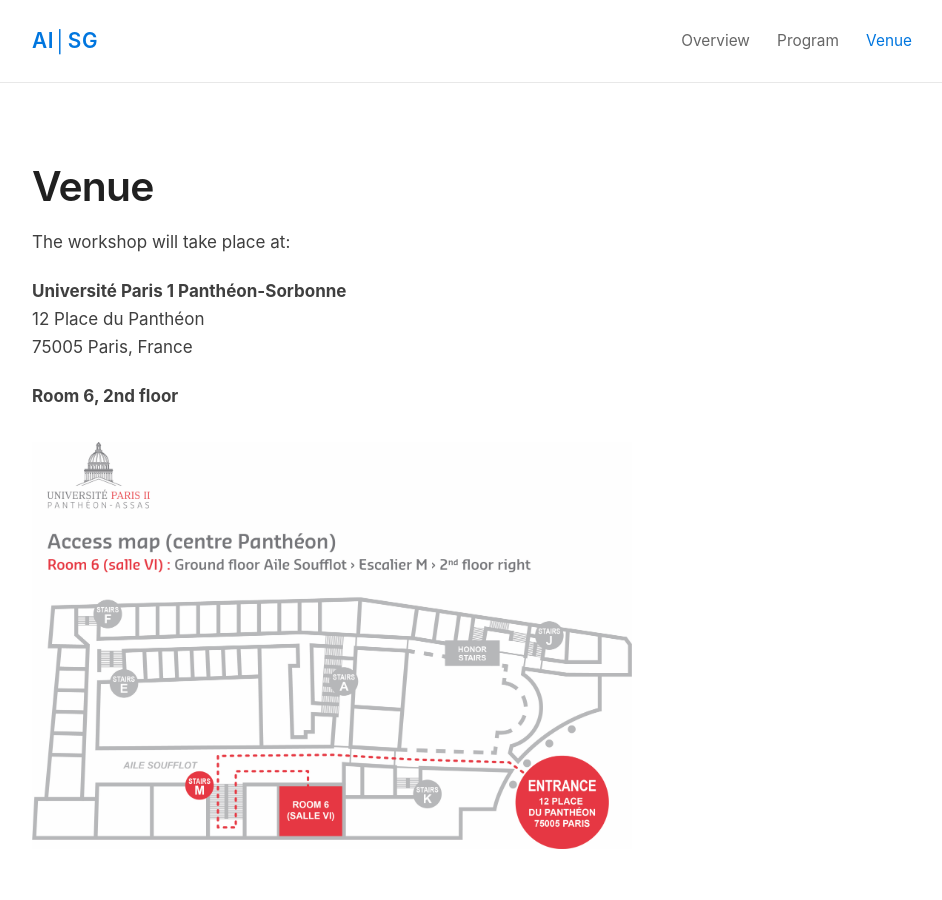
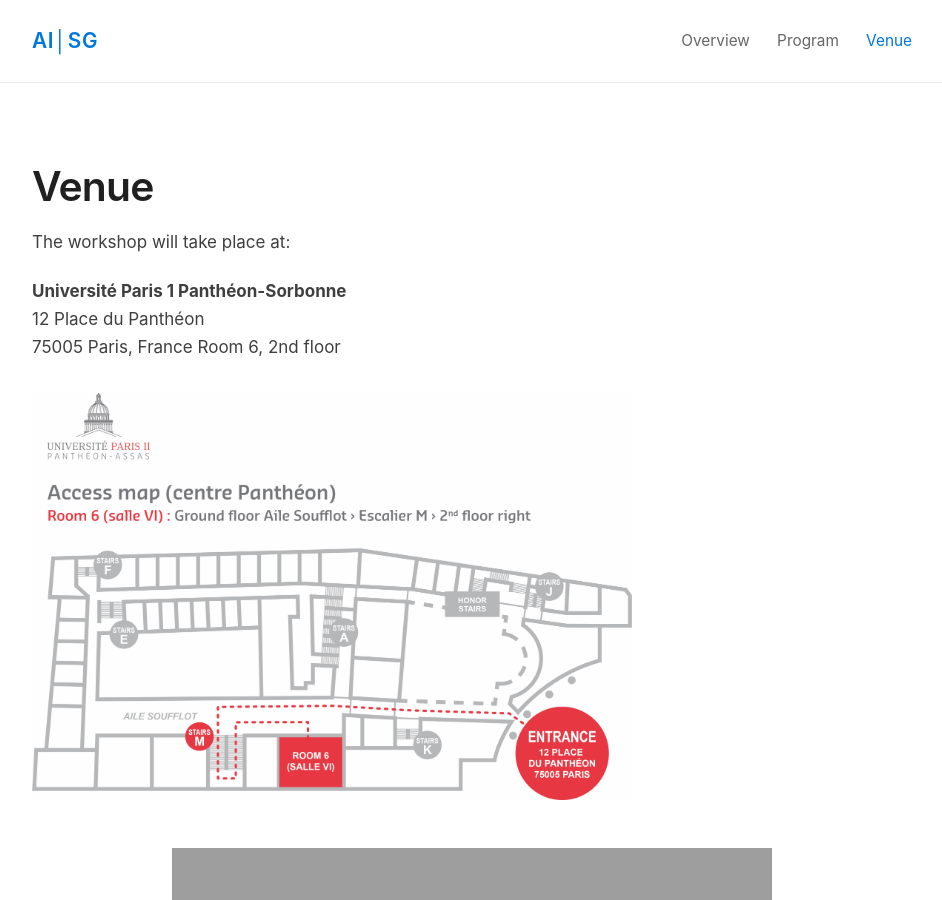
Before and after one commit to ai-society-governance/ai-society-governance.github.io, a Jekyll site: the page built from venue.md, in a window 1280 px wide and 900 px high. Shown: the whole window, without its empty margins (168-1110 px from the left). Built offline with Jekyll 4.4.1, drawn with Linux system fonts in a browser that asks for light colours; our own code applies the rules of GitHub Pages for plain Markdown files; grey boxes are pictures that could not be loaded.

Commit message:
Update venue details and embed Google Maps
Removed redundant title line and added room details.

```diff
--- a/venue.md
+++ b/venue.md
@@ -11,12 +11,14 @@ The workshop will take place at:
 **Université Paris 1 Panthéon-Sorbonne**
 12 Place du Panthéon
 75005 Paris, France
-
-**Room 6, 2nd floor**
+Room 6, 2nd floor
 
 <img class="venue-map"
      src="/assets/images/pantheon-room-6-map.png"
      alt="Map showing Room 6 at Université Paris 1 Panthéon-Sorbonne">
+
+<center><iframe src="https://www.google.com/maps/embed?pb=!1m18!1m12!1m3!1d2625.5980262870657!2d2.34267161537228!3d48.84680567928633!2m3!1f0!2f0!3f0!3m2!1i1024!2i768!4f13.1!3m3!1m2!1s0x47e671e7a704d51b%3A0x82fad6151293eeed!2s12+Place+du+Panth%C3%A9on%2C+75005+Paris!5e0!3m2!1sfr!2sfr!4v1530094391610" width="600" height="450" frameborder="0" style="border:0" allowfullscreen></iframe></center>
+
 
 ## Getting there
 
```
Also changed, not shown: other parts of venue.md (+1 -1 lines).
